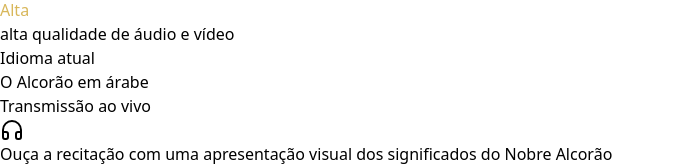
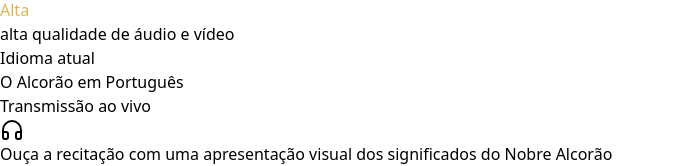
Before and after one commit to mnmn1212-gfgf/quran-site-portugu-s, a React (Vite) app: page / in a window 1280 px wide. Shown: the part 1019-1185 px from the top of the page, without its empty margins (0-675 px from the left). Built offline with nearby package versions, Linux system fonts and the light colour scheme; no server answers.

Commit message:
Update App.jsx

```diff
--- a/src/App.jsx
+++ b/src/App.jsx
@@ -1214,7 +1214,7 @@ export default function QuranTranslationLandingPage() {
                     <div>
                       <p className="text-xs text-white/60 sm:text-sm">Idioma atual</p>
                       <h3 className="mt-1 text-xl font-bold sm:text-2xl">
-                        O Alcorão em árabe
+                        O Alcorão em Português
                       </h3>
                     </div>
                     <div className="w-fit rounded-2xl border border-[#D8B75A]/30 bg-[#005C49]/30 px-4 py-2 text-xs text-[#F5E7B2] sm:text-sm">
```
